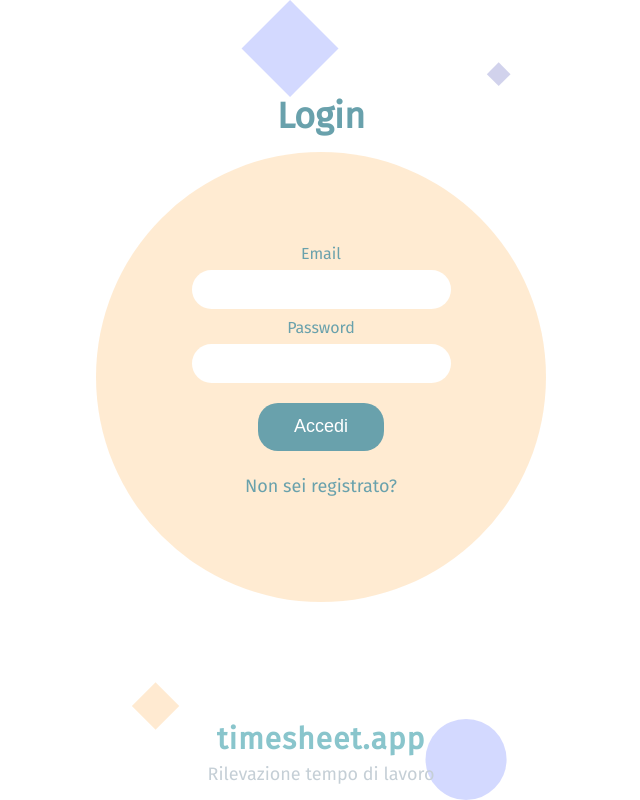
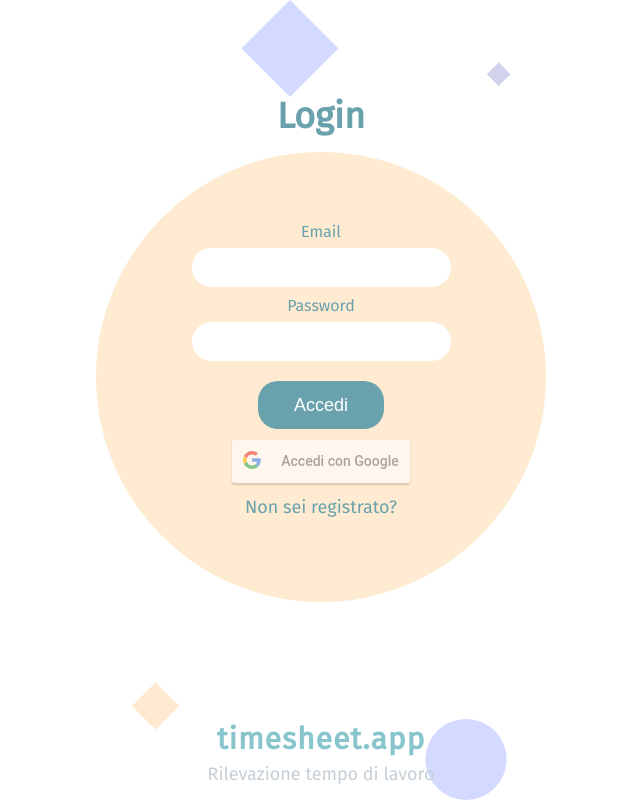
Before and after one commit to marilari88/ore-lavorate-frontend, a React (Create React App) app: page /login in a window 1280 px wide. Shown: the whole page, without its empty margins (319-959 px from the left). Built offline with nearby package versions, Linux system fonts and the light colour scheme; no server answers.

Commit message:
Aggiunto pulsante per acceddo sso con google

```diff
--- a/package.json
+++ b/package.json
@@ -12,6 +12,7 @@
     "node-sass": "^4.14.1",
     "react": "^16.13.1",
     "react-dom": "^16.13.1",
+    "react-google-login": "^5.1.21",
     "react-loader-spinner": "^3.1.14",
     "react-router-dom": "^5.2.0",
     "react-scripts": "3.4.3"
--- a/src/components/pages/Login.js
+++ b/src/components/pages/Login.js
@@ -1,4 +1,5 @@
 import React, { useState, useEffect } from "react";
+import GoogleLogin from "react-google-login";
 import { Link, useHistory } from "react-router-dom";
 import { useAuth } from "../../context/UserContext";
 import AuthService from "../../services/AuthService";
@@ -41,6 +42,10 @@ function Login(props) {
     }
   };
 
+  const responseGoogle = (response) => {
+    console.log(response);
+  };
+
   return (
     <div className="loginPage">
       <div className="contenitoreLogin">
@@ -64,6 +69,13 @@ function Login(props) {
             />
           </div>
           <input type="submit" className="submitForm" value="Accedi" />
+          <GoogleLogin
+            clientId="189102113218-vlo8jfnijik7dkjn4n6jrs0htk5okobf.apps.googleusercontent.com"
+            buttonText="Accedi con Google"
+            onSuccess={responseGoogle}
+            onFailure={responseGoogle}
+            cookiePolicy={"single_host_origin"}
+          />
           <Link to="/register" className="linkForm">
             Non sei registrato?
           </Link>
```
Also changed, not shown: 1 other file (tests, documents, lock files or other folders).
